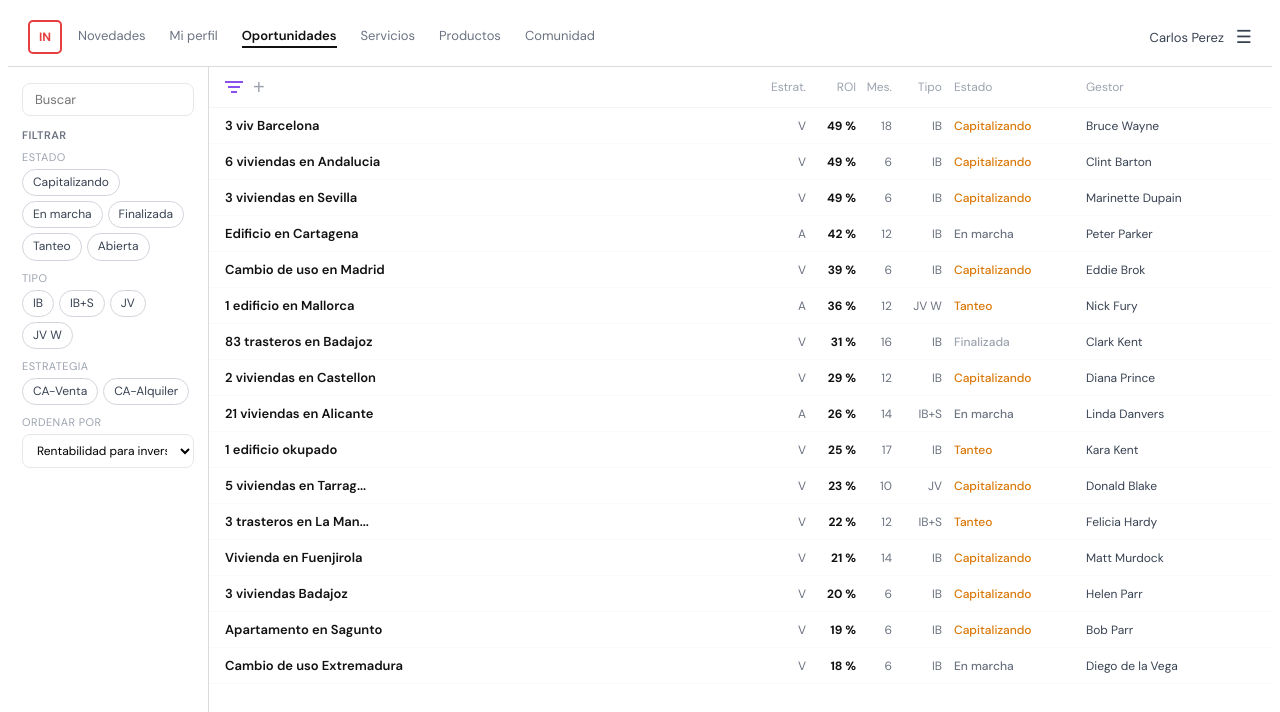
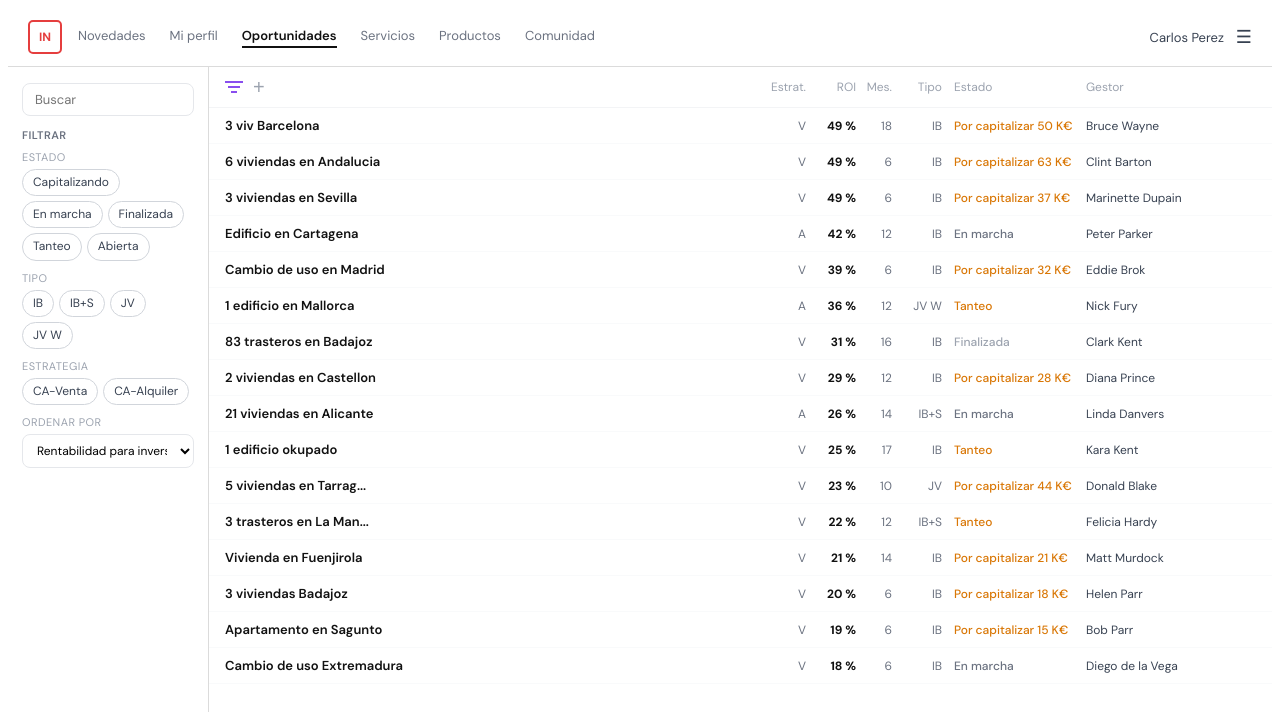
Before and after one commit to carlosperez-glitch/in-oportunidades, a React (Vite) app: page / in a window 1280 px wide. Shown: the top 712 px of the page. Built offline with nearby package versions, Linux system fonts and the light colour scheme.

Commit message:
feat: mostrar porCapitalizar en lista en lugar de estado Capitalizando

```diff
--- a/src/components/Lista.jsx
+++ b/src/components/Lista.jsx
@@ -80,7 +80,7 @@ export default function Lista({ filtradas, selected, setSelected, isDesktop, tot
               <span style={{ width: 50, textAlign: "right", fontSize: 12, color: "#6b7280" }}>{op.tipo}</span>
               {isDesktop && (
                 <span style={{ width: 120, paddingLeft: 12, fontSize: 12, color: estadoColor[op.estado] || "#374151", fontWeight: 500 }}>
-                  {op.estado}
+                  {op.porCapitalizar ? "Por capitalizar " + op.porCapitalizar + " K€" : op.estado}
                 </span>
               )}
               {isDesktop && (
```
